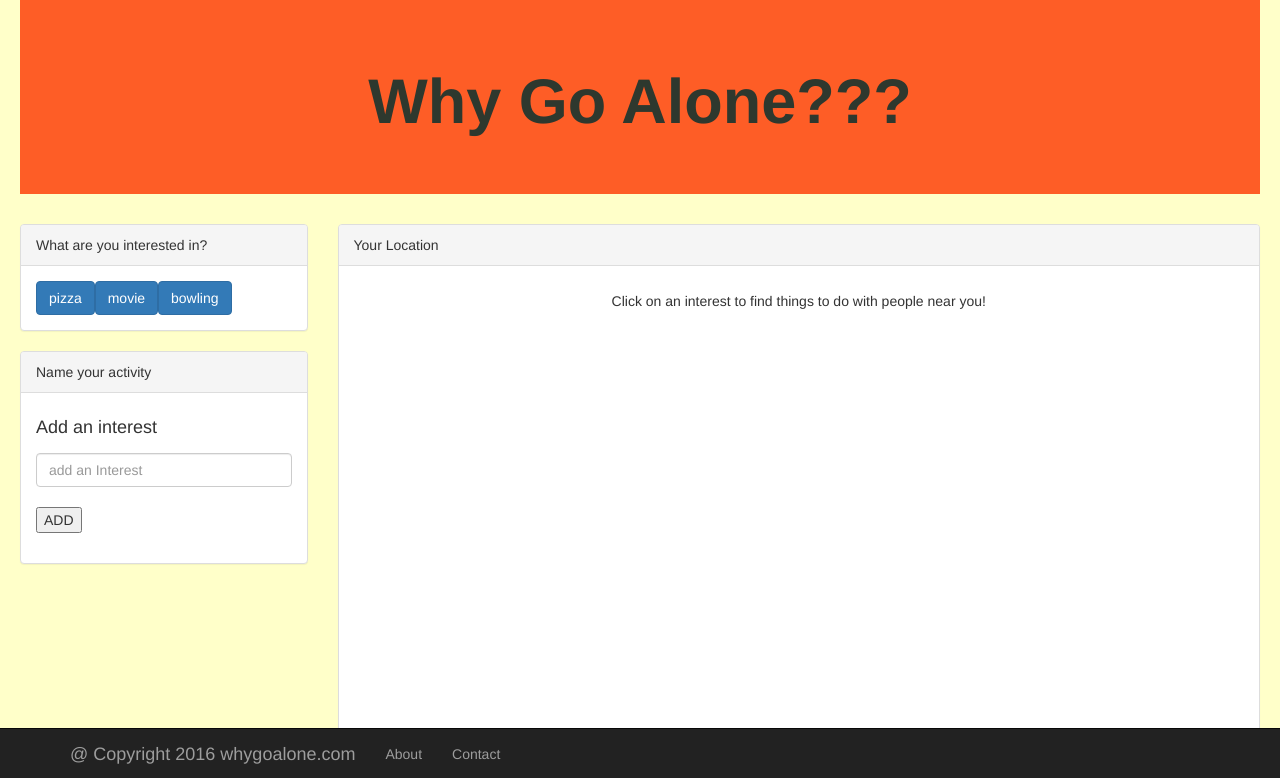
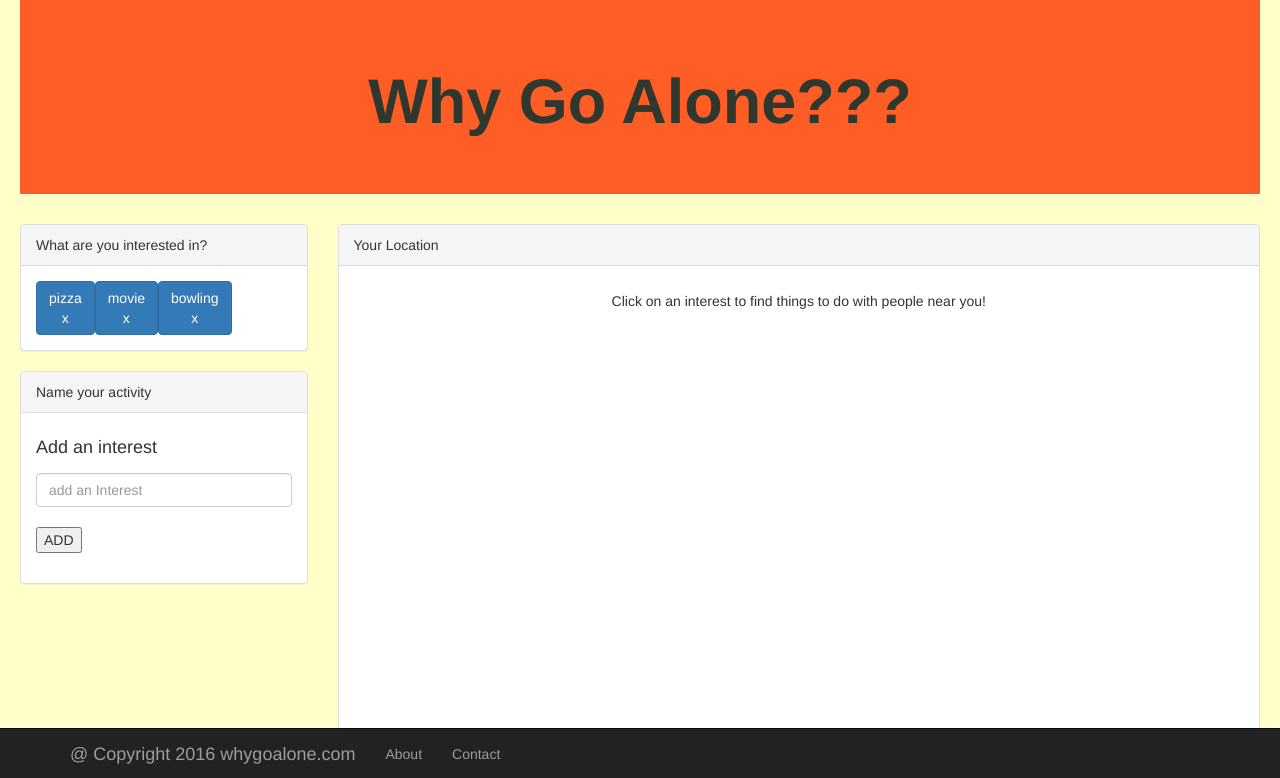
Before and after one commit to antoniojgage/Why_Go_Alone, a PHP site: page /index.html in a window 1280 px wide. Shown: the part 21-799 px from the top of the page. Run offline with PHP 8.4, Linux system fonts and the light colour scheme; some libraries are stand-ins or nearby versions.

Commit message:
working on close buttons for the interestButtons

```diff
--- a/assets/css/style.css
+++ b/assets/css/style.css
@@ -6,3 +6,8 @@
 
 p { margin : 0; }
 /*END GEOLOCATION CSS*/
+
+.closeInterest {
+	top: 0px;
+	right: 0px;
+}
--- a/assets/javascript/app.js
+++ b/assets/javascript/app.js
@@ -4,18 +4,30 @@ $(document).ready(function() {
     //array of interests
 
     var interests = ["pizza", "movie", "bowling"];
+    var map;
+    var infowindow;
+    //userRadius not being used yet
+    var userRadius;
+    var interest;
+    var latitude;
+    var longitude;
+
+    var user = {
+        lat: latitude,
+        lng: longitude
+    };
 
     //Generic function display the interests
-
     function renderButton() {
         $("#interestView").empty();
 
         //loop through the array of interests
         for (var i = 0; i < interests.length; i++) {
             //dynamically generate the buttons when the page isloaded
-
+            var newButton = $('<button data-name="' + interests[i] + '" class="btn btn-primary interestButton">' + interests[i] + '</button>');
+            newButton.append($("<div class='closeInterest'>x</div>"));
             //jQuery
-            $("#interestView").append('<button data-name="' + interests[i] + '" class="btn btn-primary interestButton">' + interests[i] + '</button>');
+            $("#interestView").append(newButton);
         }
     }
     //handle when one button is clicked
@@ -38,23 +50,9 @@ $(document).ready(function() {
 
     });
     renderButton();
-});
-
-var map;
-var infowindow;
-//userRadius not being used yet
-var userRadius;
-var interest;
-var latitude;
-var longitude;
-
-var user = {
-    lat: latitude,
-    lng: longitude
-};
 
     function selectInterest() {
-    interest = $(this).text();
+        interest = $(this).data("name");
         if (latitude === undefined || longitude === undefined) {
             geoFindMe();
         } else {
@@ -94,6 +92,7 @@ function callback(results, status) {
     }
 
     function createMarker(place) {
+        console.log(place);
         var placeLoc = place.geometry.location;
         var marker = new google.maps.Marker({
             map: map,
@@ -131,4 +130,6 @@ function geoFindMe() {
         navigator.geolocation.getCurrentPosition(success, error);
     }
 
-$(document).on("click", ".interestButton" ,selectInterest);
+    $(document).on("click", ".interestButton", selectInterest);
+
+});
```
Lines whose indentation alone changed are shown as unchanged.
